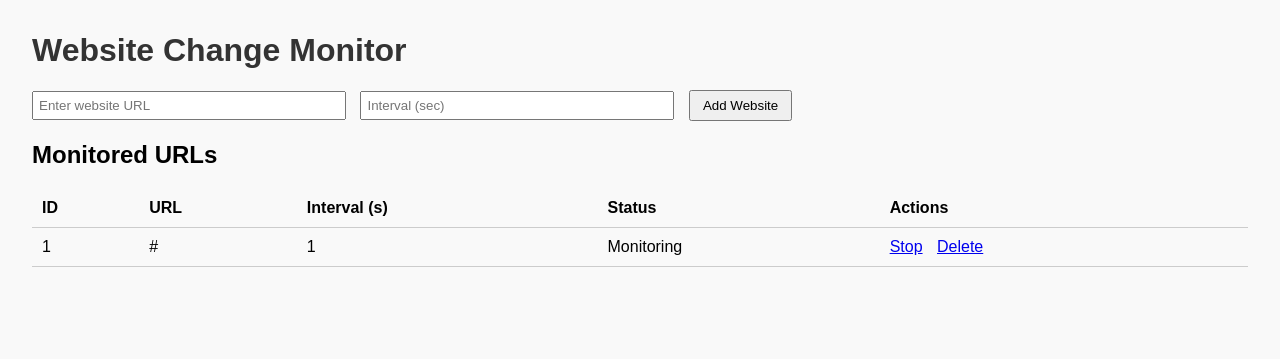
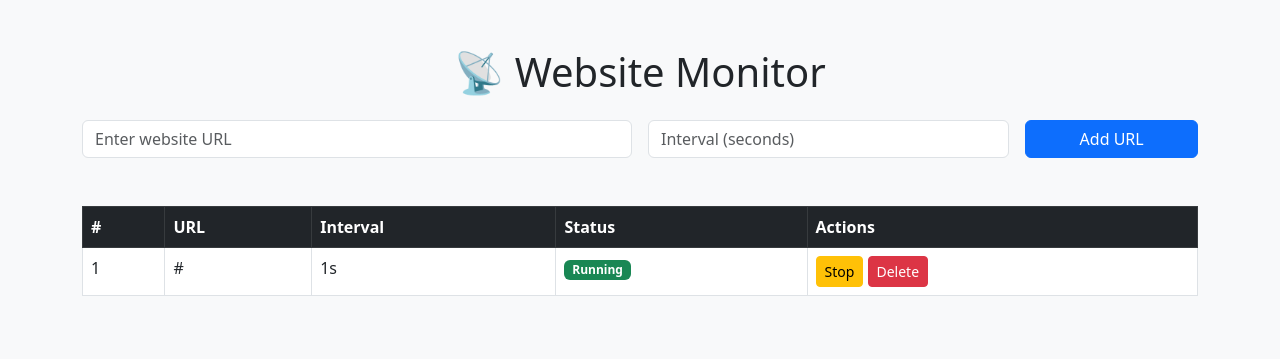
Before and after one commit to KevinEbed/housing-check-bot, a Flask app: page / in a window 1280 px wide. Shown: the top 359 px of the page. Run offline with Flask 3, Linux system fonts and the light colour scheme; tables that the repository leaves empty hold one stand-in row (values such as "Sample post").

Commit message:
Update index.html

```diff
--- a/templates/index.html
+++ b/templates/index.html
@@ -1,56 +1,61 @@
+<!-- templates/index.html -->
 <!DOCTYPE html>
 <html lang="en">
 <head>
-    <meta charset="UTF-8">
+  <meta charset="UTF-8" />
+  <meta name="viewport" content="width=device-width, initial-scale=1.0"/>
   <title>Website Monitor</title>
-    <style>
-        body { font-family: Arial, sans-serif; margin: 2em; background-color: #f9f9f9; }
-        h1 { color: #333; }
-        form { margin-bottom: 20px; }
-        input[type="text"], input[type="number"] {
-            padding: 5px; margin-right: 10px; width: 300px;
-        }
-        button { padding: 6px 12px; }
-        table { width: 100%; border-collapse: collapse; margin-top: 20px; }
-        th, td { padding: 10px; border-bottom: 1px solid #ccc; text-align: left; }
-        .actions a { margin-right: 10px; }
-    </style>
+  <link href="https://cdn.jsdelivr.net/npm/bootstrap@5.3.0/dist/css/bootstrap.min.css" rel="stylesheet">
 </head>
-<body>
-    <h1>Website Change Monitor</h1>
-    <form method="POST">
-        <input type="text" name="link" placeholder="Enter website URL" required>
-        <input type="number" name="interval" placeholder="Interval (sec)" required min="30">
-        <button type="submit">Add Website</button>
+<body class="bg-light">
+  <div class="container py-5">
+    <h1 class="mb-4 text-center">📡 Website Monitor</h1>
+    <form method="POST" class="row g-3 mb-5">
+      <div class="col-md-6">
+        <input type="text" name="link" class="form-control" placeholder="Enter website URL" required>
+      </div>
+      <div class="col-md-4">
+        <input type="number" name="interval" class="form-control" placeholder="Interval (seconds)" required>
+      </div>
+      <div class="col-md-2 d-grid">
+        <button type="submit" class="btn btn-primary">Add URL</button>
+      </div>
     </form>
-
-    <h2>Monitored URLs</h2>
-    <table>
+    <table class="table table-bordered table-hover">
+      <thead class="table-dark">
         <tr>
-            <th>ID</th>
+          <th>#</th>
           <th>URL</th>
-            <th>Interval (s)</th>
+          <th>Interval</th>
           <th>Status</th>
           <th>Actions</th>
         </tr>
+      </thead>
+      <tbody>
         {% for url in urls %}
         <tr>
           <td>{{ url.id }}</td>
           <td>{{ url.link }}</td>
-            <td>{{ url.interval }}</td>
-            <td>{{ 'Monitoring' if url.monitoring else 'Stopped' }}</td>
-            <td class="actions">
+          <td>{{ url.interval }}s</td>
+          <td>
             {% if url.monitoring %}
-                    <a href="/stop/{{ url.id }}">Stop</a>
+              <span class="badge bg-success">Running</span>
             {% else %}
-                    <a href="/start/{{ url.id }}">Start</a>
+              <span class="badge bg-secondary">Stopped</span>
             {% endif %}
-                <a href="/delete/{{ url.id }}" onclick="return confirm('Delete this URL?')">Delete</a>
+          </td>
+          <td>
+            {% if not url.monitoring %}
+              <a href="/start/{{ url.id }}" class="btn btn-success btn-sm">Start</a>
+            {% else %}
+              <a href="/stop/{{ url.id }}" class="btn btn-warning btn-sm">Stop</a>
+            {% endif %}
+            <a href="/delete/{{ url.id }}" class="btn btn-danger btn-sm">Delete</a>
           </td>
         </tr>
-        {% else %}
-        <tr><td colspan="5">No URLs being monitored yet.</td></tr>
         {% endfor %}
+      </tbody>
     </table>
+  </div>
 </body>
 </html>
```
Lines whose indentation alone changed are shown as unchanged.
